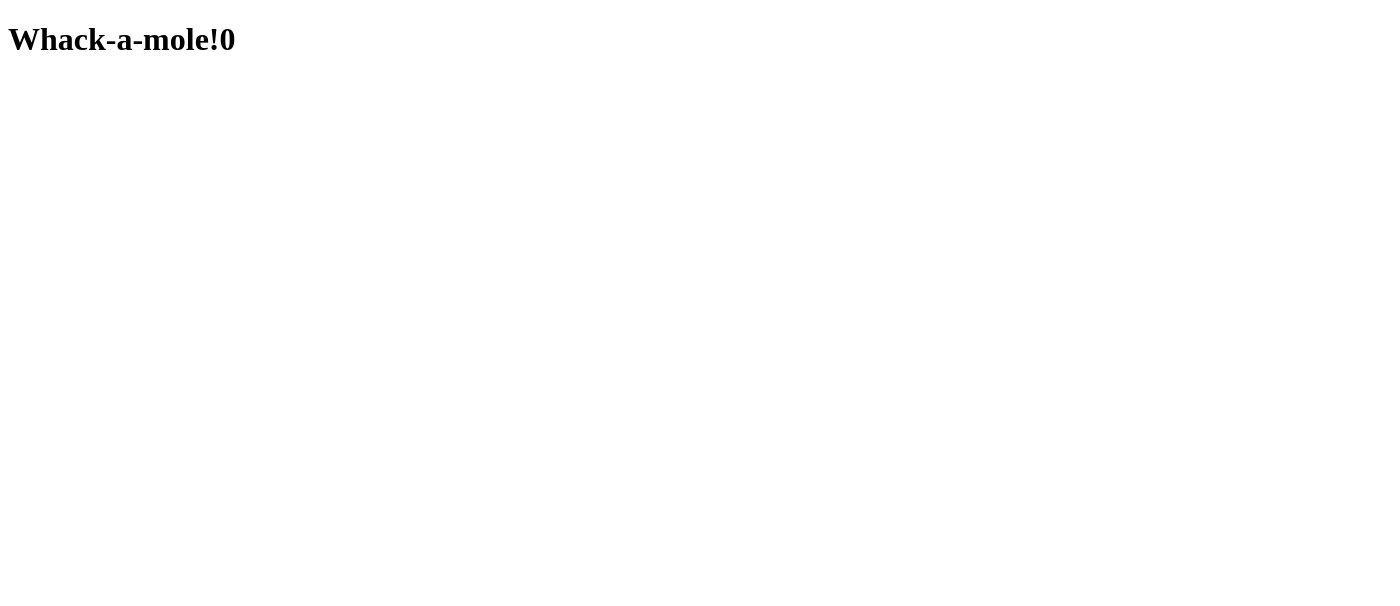
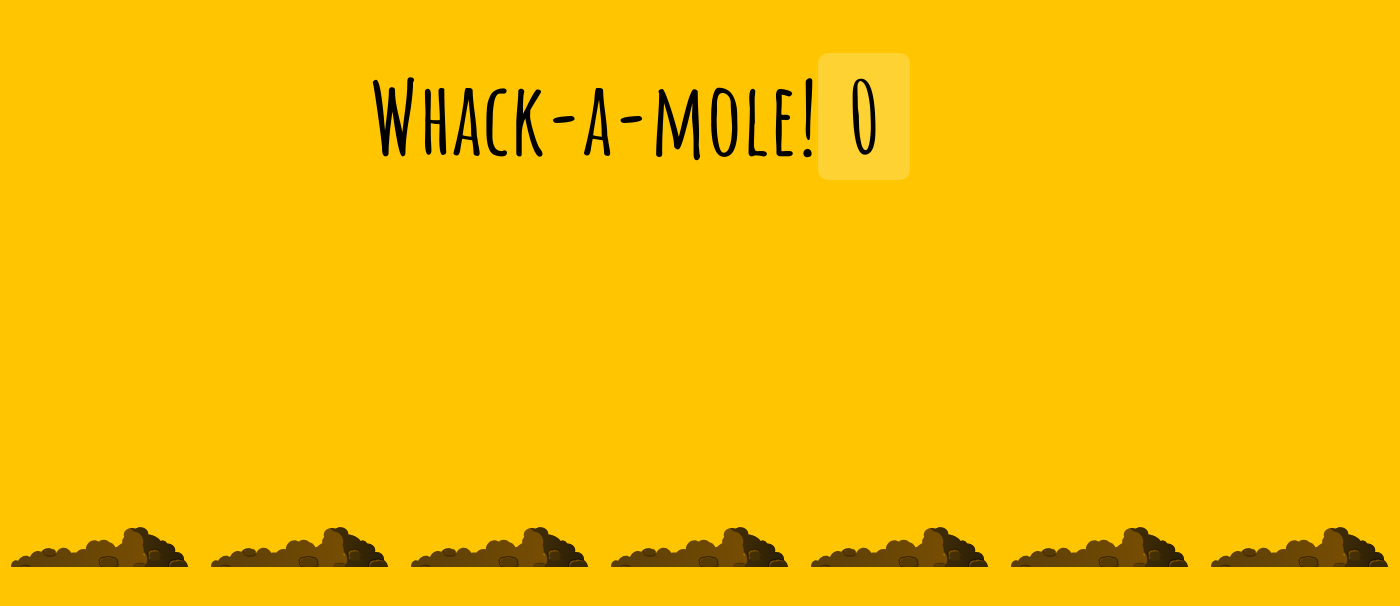
Before and after one commit to EngineerMel/Whack-A-Mole-Game, a plain HTML site: page index.html in a window 1280 px wide. Shown: the whole page, 1400 px wide, since content can reach past the window. Drawn offline with Linux system fonts and the light colour scheme.

Commit message:
added variables to select holes, the score, and mole

```diff
--- a/index.html
+++ b/index.html
@@ -38,7 +38,9 @@
         </div>
     </div>
     <script>
-
+        const holes = document.querySelectorAll('.hole');
+        const scoreBoasrd = document.querySelector('.score');
+        const moles = document.querySelectorAll('.mole');
     </script>
 
 </html>
--- a/style.css
+++ b/style.css
@@ -0,0 +1,56 @@
+html {
+  box-sizing: border-box;
+  font-size: 10px;
+  background: #ffc600;
+}
+
+*,
+*:before,
+*:after {
+  box-sizing: inherit;
+}
+
+body {
+  padding: 0;
+  margin: 0;
+  font-family: "Amatic SC", cursive;
+}
+
+h1 {
+  text-align: center;
+  font-size: 10rem;
+  line-height: 1;
+  margin-bottom: 0;
+}
+
+.score {
+  background: rgba(255, 255, 255, 0.2);
+  padding: 0 3rem;
+  line-height: 1;
+  border-radius: 1rem;
+}
+
+.game {
+  width: 600px;
+  height: 400px;
+  display: flex;
+  flex-wrap: 0 auto;
+}
+
+.hole {
+  flex: 1 0 33.33%;
+  overflow: hidden;
+  position: relative;
+}
+
+.hole:after {
+  display: block;
+  background: url(dirt.svg) bottom center no-repeat;
+  background-size: contain;
+  content: "";
+  width: 100%;
+  height: 70px;
+  position: absolute;
+  z-index: 2;
+  bottom: -30px;
+}
```
